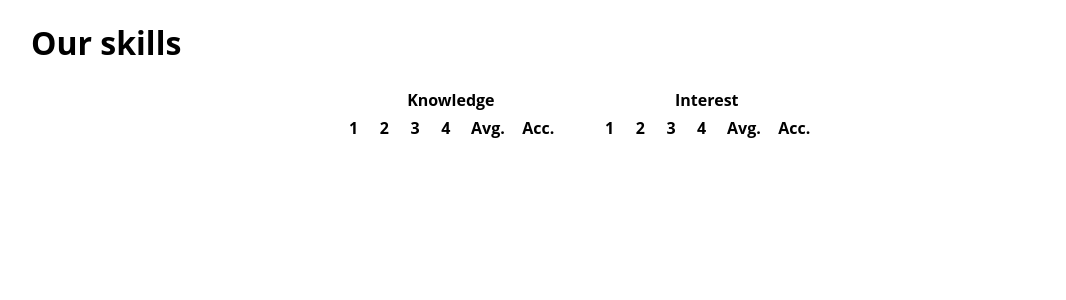
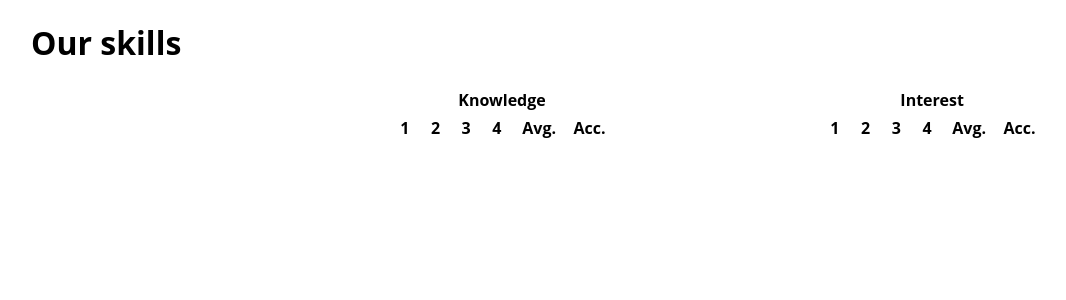
Before and after one commit to Igalia/team, a Django app: page /skills/ in a window 1280 px wide. Shown: the top 300 px of the page, without its empty margins (97-1163 px from the left). Run offline with Django 3.2, Linux system fonts and the light colour scheme; data that the repository does not hold is empty.

Commit message:
Re-arranged columns at the Skills main page.

```diff
--- a/skills/templates/skills/skills.html
+++ b/skills/templates/skills/skills.html
@@ -6,7 +6,7 @@
 <div class="table-row">
     <div class="table-cell-row-header"></div>
     <div class="table-cell-column-header-span">Knowledge</div>
-    <div class="table-cell-column-header"></div>
+    <div class="table-cell-comment"></div>
     <div class="table-cell-column-header-span">Interest</div>
 </div>
 <div class="table-row">
@@ -17,7 +17,7 @@
     <div class="table-cell-column-header">4</div>
     <div class="table-cell-column-header level-avg">Avg.</div>
     <div class="table-cell-column-header level-avg">Acc.</div>
-    <div class="table-cell-column-header"></div>
+    <div class="table-cell-comment"></div>
     <div class="table-cell-column-header">1</div>
     <div class="table-cell-column-header">2</div>
     <div class="table-cell-column-header">3</div>
@@ -37,13 +37,12 @@
         {% endfor %}
         <div class="table-cell-level level-avg">{{ skill.knowledge_average|floatformat:2 }}</div>
         <div class="table-cell-level level-avg">{{ skill.knowledge_accumulated }}</div>
-        <div class="table-cell-level"></div>
+        <div class="table-cell-comment">{{ skill.comment }}</div>
         {% for level in skill.interest %}
             <div class="table-cell-level">{{ level }}</div>
         {% endfor %}
         <div class="table-cell-level level-avg">{{ skill.interest_average|floatformat:2 }}</div>
         <div class="table-cell-level level-avg">{{ skill.interest_accumulated }}</div>
-        <div class="table-cell-comment">{{ skill.comment }}</div>
     </div>
 {% endfor %}
 
--- a/static/style.css
+++ b/static/style.css
@@ -22,8 +22,12 @@ body {
     box-sizing: border-box;
 }
 
-.form-label, .table-cell-row-header {
+.form-label {
     width: 30%;
+}
+
+.table-cell-row-header {
+    width: 35%;
 }
 
 .table-cell-level, .table-cell-column-header, .table-cell-column-header-span {
@@ -32,7 +36,7 @@ body {
 }
 
 .table-cell-comment {
-    width: auto;
+    width: 20%;
 }
 
 .level-avg {
```
